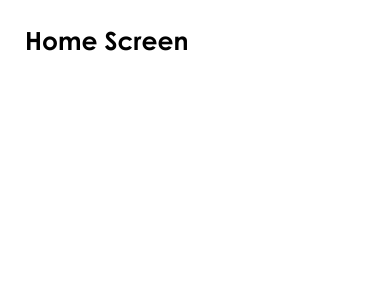
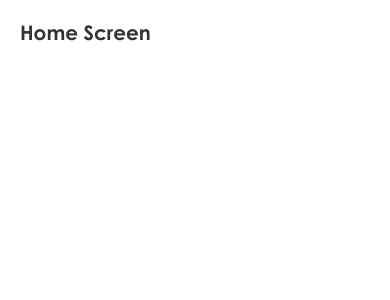
Before and after one commit to khatrisuneel96/gamezone-review-app, a React Native app: screen /About in a window 390 px wide. Shown: the top 300 px of the page. Built offline with nearby package versions, Linux system fonts and the light colour scheme.

Commit message:
Global styles

```diff
--- /dev/null
+++ b/app/assets/styles/Global.js
@@ -0,0 +1,17 @@
+import { StyleSheet } from "react-native";
+
+export const globalStyles = StyleSheet.create({
+  container: {
+    flex: 1,
+    padding: 20,
+  },
+  textItem: {
+    fontFamily: "Century-Gothic-Bold",
+    fontSize: 20,
+    color: "#333",
+  },
+  paragraph: {
+    marginVertical: 8,
+    lineHeight: 20,
+  },
+});
--- a/app/screens/Home.js
+++ b/app/screens/Home.js
@@ -1,20 +1,11 @@
 import React from "react";
-import { StyleSheet, Text, View } from "react-native";
+import { Text, View } from "react-native";
+import { globalStyles } from "../assets/styles/Global";
 
 export default function Home() {
   return (
-    <View style={styles.container}>
-      <Text style={styles.textItem}>Home Screen</Text>
+    <View style={globalStyles.container}>
+      <Text style={globalStyles.textItem}>Home Screen</Text>
     </View>
   );
 }
-
-const styles = StyleSheet.create({
-  container: {
-    padding: 25,
-  },
-  textItem: {
-    fontFamily: "Century-Gothic-Bold",
-    fontSize: 25,
-  },
-});
```
Also changed, not shown: app/screens/About.js (+3 -8 lines), app/screens/Reviews.js (+3 -8 lines).
